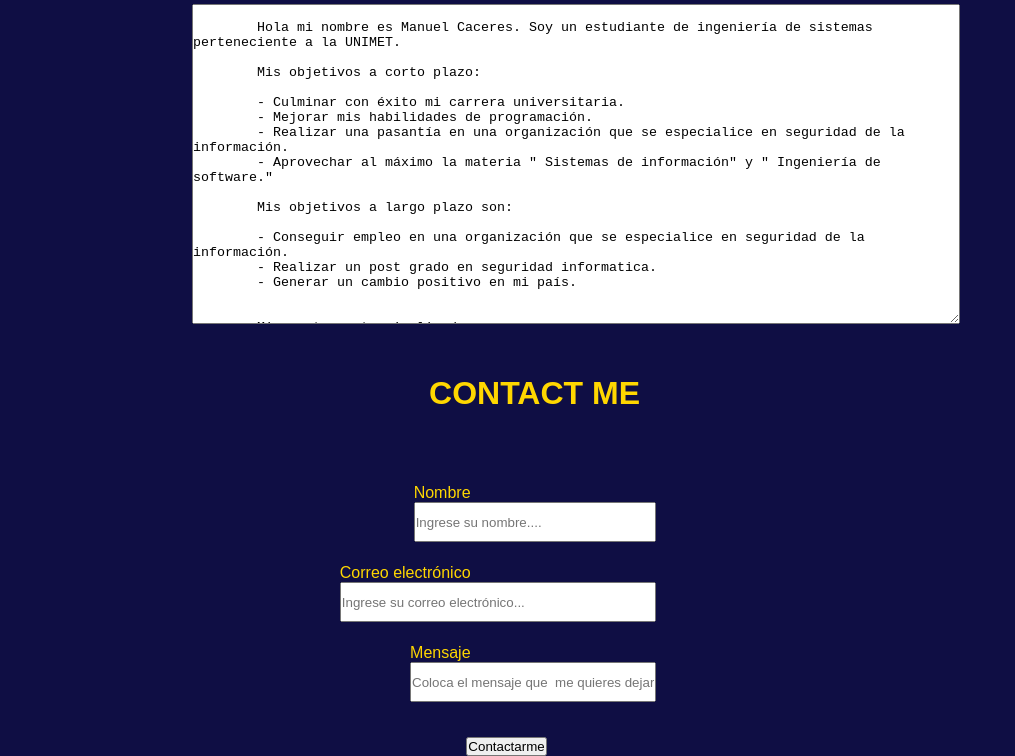
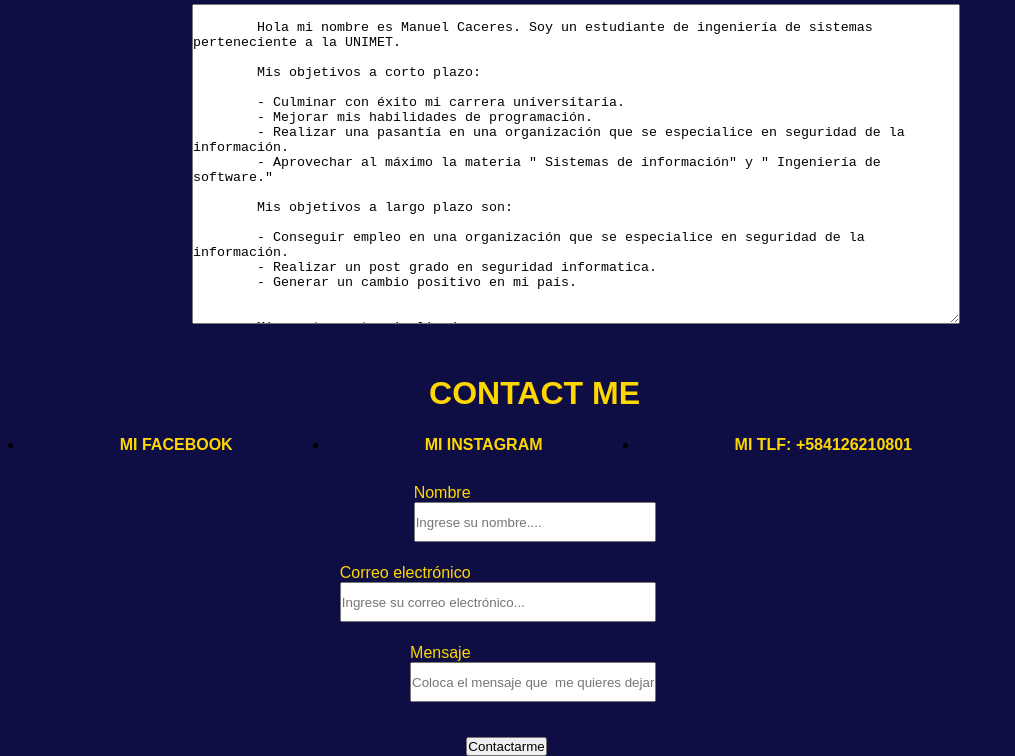
Before and after one commit to MACOgreen/MicroProyecto1ManuelCaceres, a plain HTML site: page index.html in a window 1280 px wide. Shown: the part 3196-3952 px from the top of the page, without its empty margins (0-1015 px from the left). Drawn offline with Linux system fonts and the light colour scheme.

Commit message:
Avance 3

```diff
--- a/index.html
+++ b/index.html
@@ -200,9 +200,17 @@
             </label>
 
             <button type="envio" class="send-btn" id="botn">
+                <a href="#conta"></a>
                 Contactarme
               </button>
         </form>
+
+
+        <ul class=" datos">
+            <li><a href="https://www.facebook.com/manucaceres.ortiz/"target="_blank" > Mi Facebook</a></li>
+            <li><a href="https://www.instagram.com/manuelcaceres99/?hl=es-la" target="_blank"> Mi Instagram</a></li>
+            <li><a href="https://api.whatsapp.com/send?phone=584126210801" target="_blank"> Mi tlf: +584126210801</a></li>
+        </ul>
 
         <!-- Seccion del navbar -->
         <section class = "navbar">
--- a/main.js
+++ b/main.js
@@ -45,6 +45,7 @@ function limpiar(e){
     form1=" ";
     form2=" ";
     form3=" ";
+    alert("Su solicitud ha sido enviada");
 
 }
 
--- a/styles.css
+++ b/styles.css
@@ -242,3 +242,10 @@ h5{
     top: 295em;
     right: 55em;
 }
+
+.datos{
+    position: absolute;
+    top: 226em;
+    right: 17em;
+
+}
```
